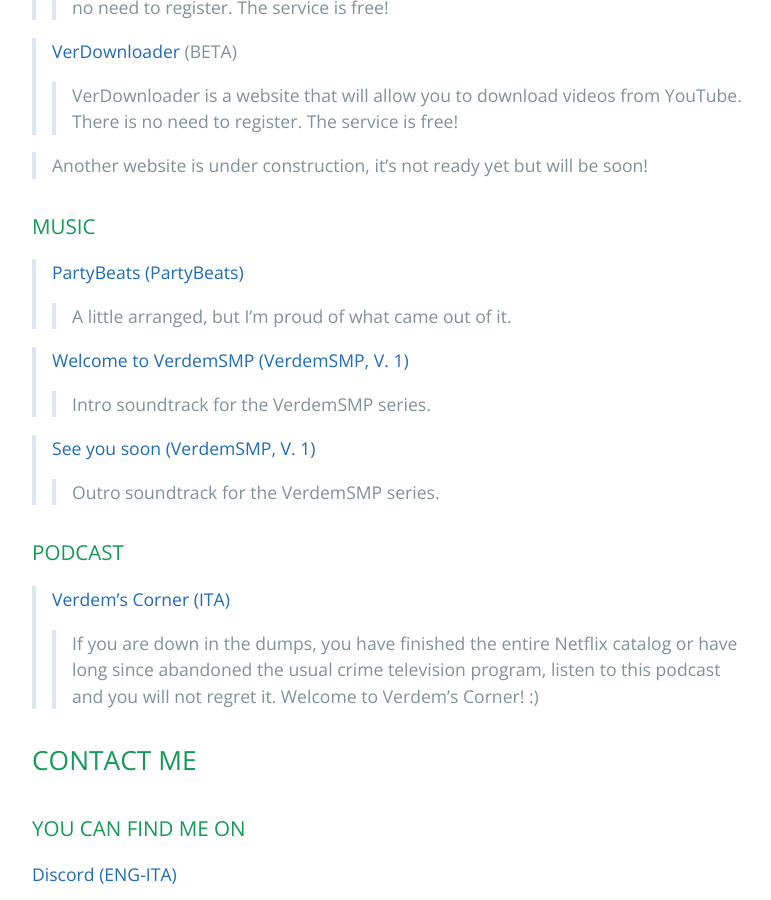
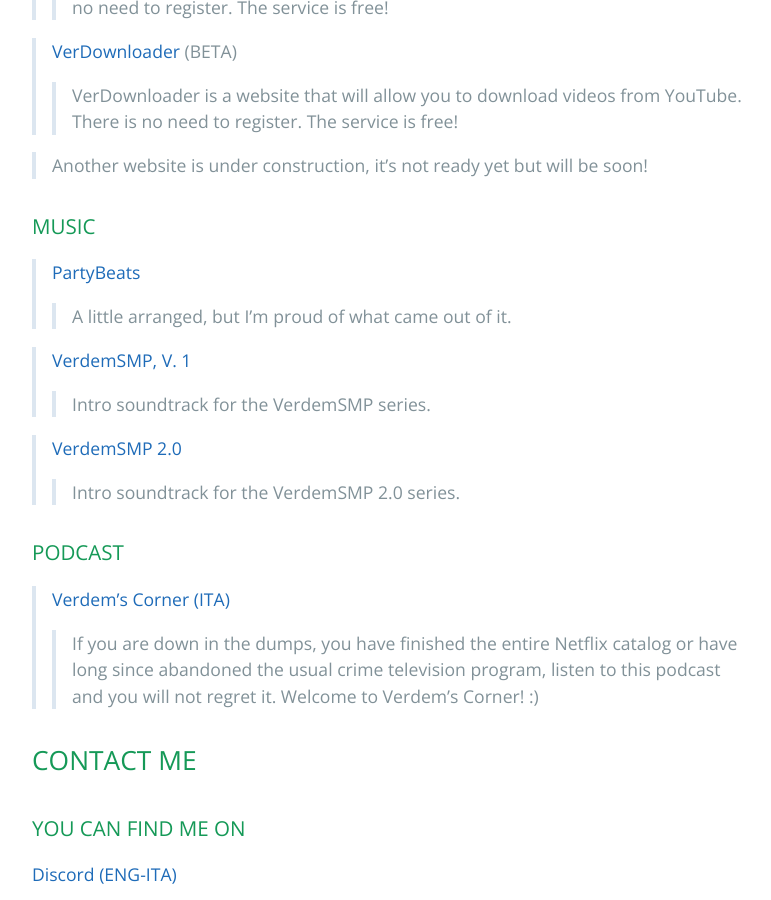
Before and after one commit to Verdem-crypto/verdem-crypto.github.io, a Jekyll site: the page built from index.md, in a window 1280 px wide and 900 px high, scrolled down 2310 px. Shown: the whole window, without its empty margins (192-963 px from the left). Built offline with Jekyll 4.4.1, drawn with Linux system fonts in a browser that asks for light colours; our own code applies the rules of GitHub Pages for plain Markdown files; a script that is not in the unit is left out; the repository's description, which GitHub fills in, is left out.

Commit message:
Update index.md

```diff
--- a/index.md
+++ b/index.md
@@ -99,17 +99,17 @@ My adventure in the Internet field began on December 25, 2014, I created my chan
 
 ### MUSIC
 
->[PartyBeats (PartyBeats)](http://li.sten.to/gQYwqED)
+>[PartyBeats](http://li.sten.to/gQYwqED)
 >
 >>A little arranged, but I'm proud of what came out of it.
 
->[Welcome to VerdemSMP (VerdemSMP, V. 1)](https://youtu.be/ZnkiTsnM8Bw)
+>[VerdemSMP, V. 1](https://www.youtube.com/playlist?list=OLAK5uy_lSp6PYSGN4wETWsHeKtHZeeZ1W-UIdSTQ)
 >
 >>Intro soundtrack for the VerdemSMP series.
 
->[See you soon (VerdemSMP, V. 1)](https://youtu.be/jO7rWZFF_Xw)
+>[VerdemSMP 2.0](https://www.youtube.com/playlist?list=OLAK5uy_mTNzQrOtTu6LTeEwji96GvfsJp7BcRKxs)
 >
->>Outro soundtrack for the VerdemSMP series.
+>>Intro soundtrack for the VerdemSMP 2.0 series.
 
 ### PODCAST
 
```
